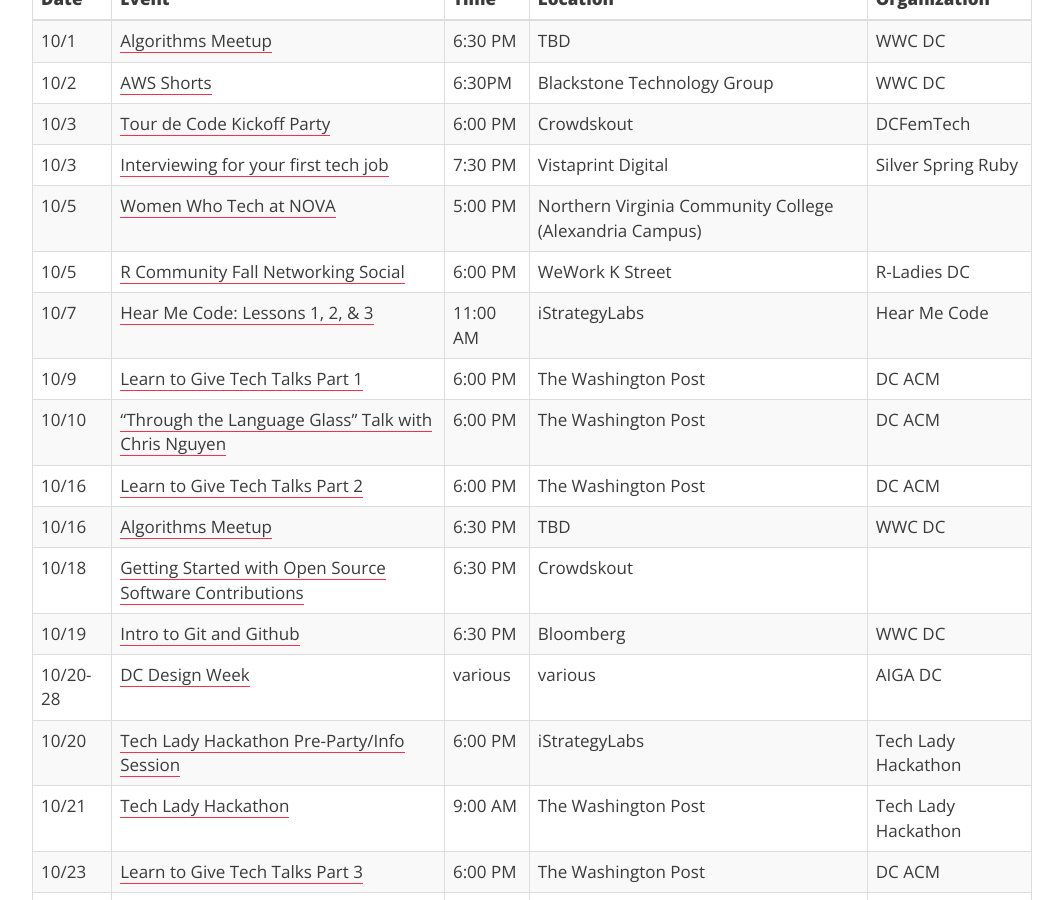
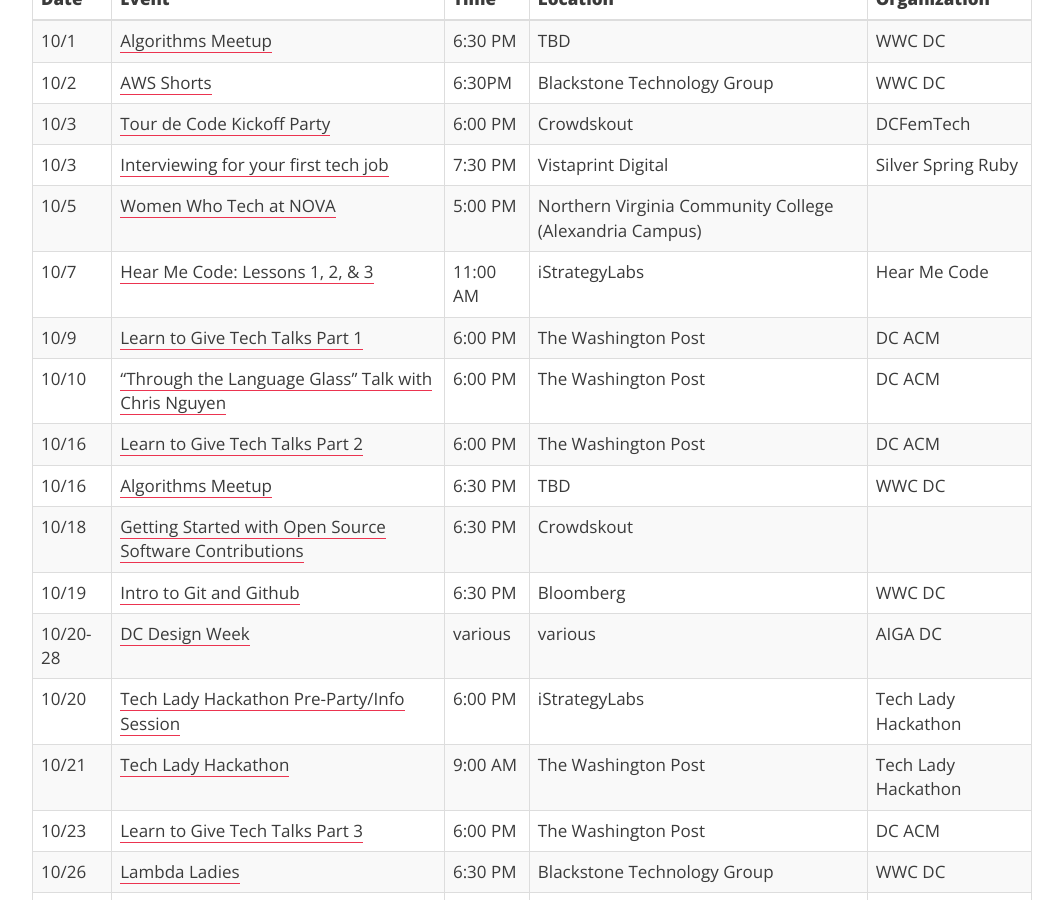
Before and after one commit to dcfemtech/dcfemtech.github.io, a Jekyll site: the page built from _events/tourdecode-2017.markdown, in a window 1280 px wide and 900 px high, scrolled down 730 px. Shown: the whole window, without its empty margins (108-1171 px from the left). Built offline with Jekyll 4.4.1, drawn with Linux system fonts in a browser that asks for light colours.

Commit message:
Remove R-Ladies event

```diff
--- a/_events/tourdecode-2017.markdown
+++ b/_events/tourdecode-2017.markdown
@@ -26,7 +26,6 @@
 | 10/3 | [Tour de Code Kickoff Party](https://tourdecodekickoff2017.splashthat.com/) | 6:00 PM | Crowdskout | DCFemTech |
 | 10/3 | [Interviewing for your first tech job](https://www.meetup.com/United-Silver-Spring-Ruby/events/240639085/) | 7:30 PM | Vistaprint Digital | Silver Spring Ruby |
 | 10/5 | [Women Who Tech at NOVA]() | 5:00 PM | Northern Virginia Community College (Alexandria Campus) |
-| 10/5 | [R Community Fall Networking Social](https://www.meetup.com/rladies-dc/events/243340108/) | 6:00 PM | WeWork K Street | R-Ladies DC
 | 10/7 | [Hear Me Code: Lessons 1, 2, & 3](https://hearmecode.com/) | 11:00 AM | iStrategyLabs | Hear Me Code |
 | 10/9 | [Learn to Give Tech Talks Part 1](https://www.meetup.com/ACM-DC/events/242933808/) | 6:00 PM | The Washington Post | DC ACM |
 | 10/10 | ["Throu­gh the Language Glass"­ Talk with Chris Nguyen](https://www.meetup.com/ACM-DC/events/242954315/) | 6:00 PM | The Washington Post | DC ACM |
```
